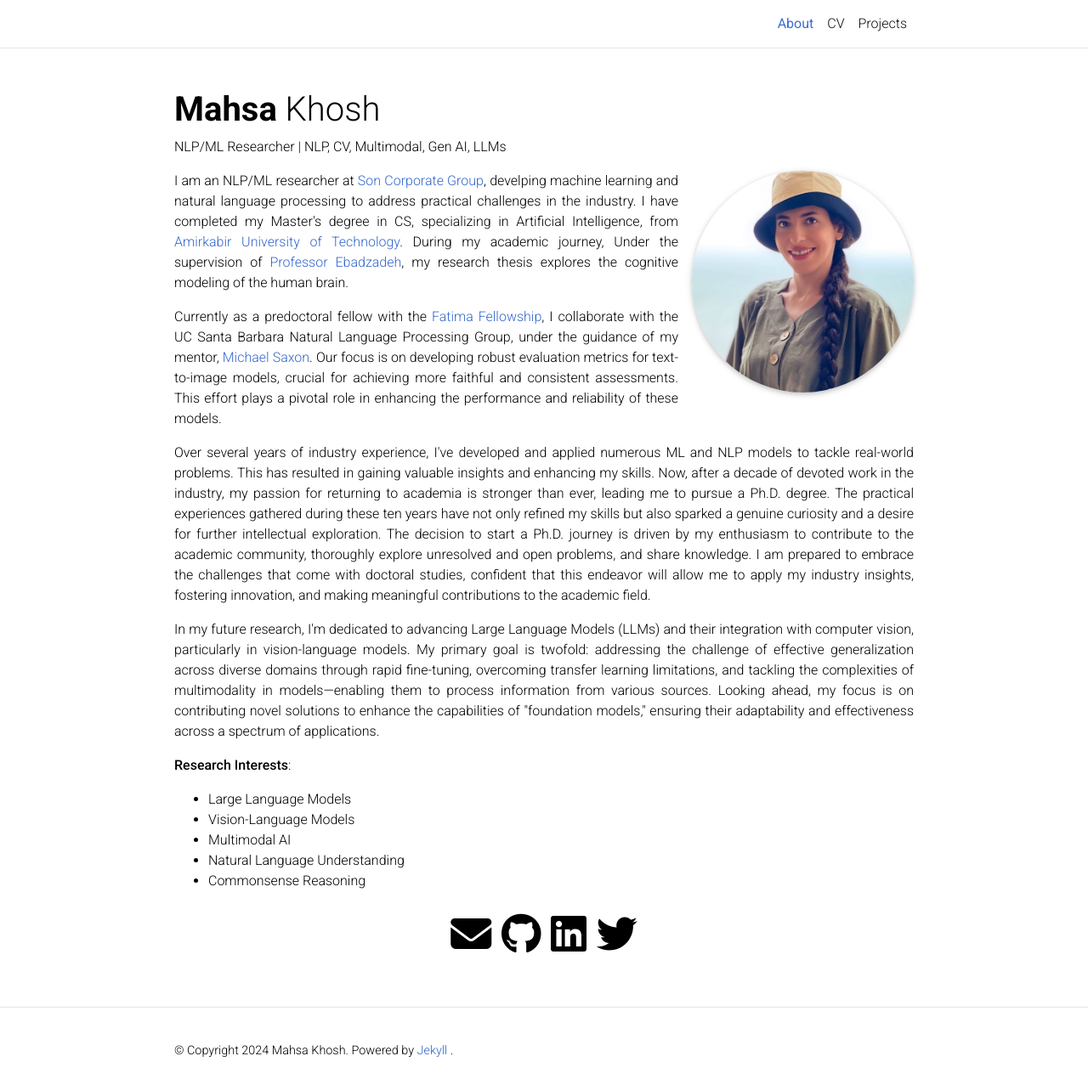
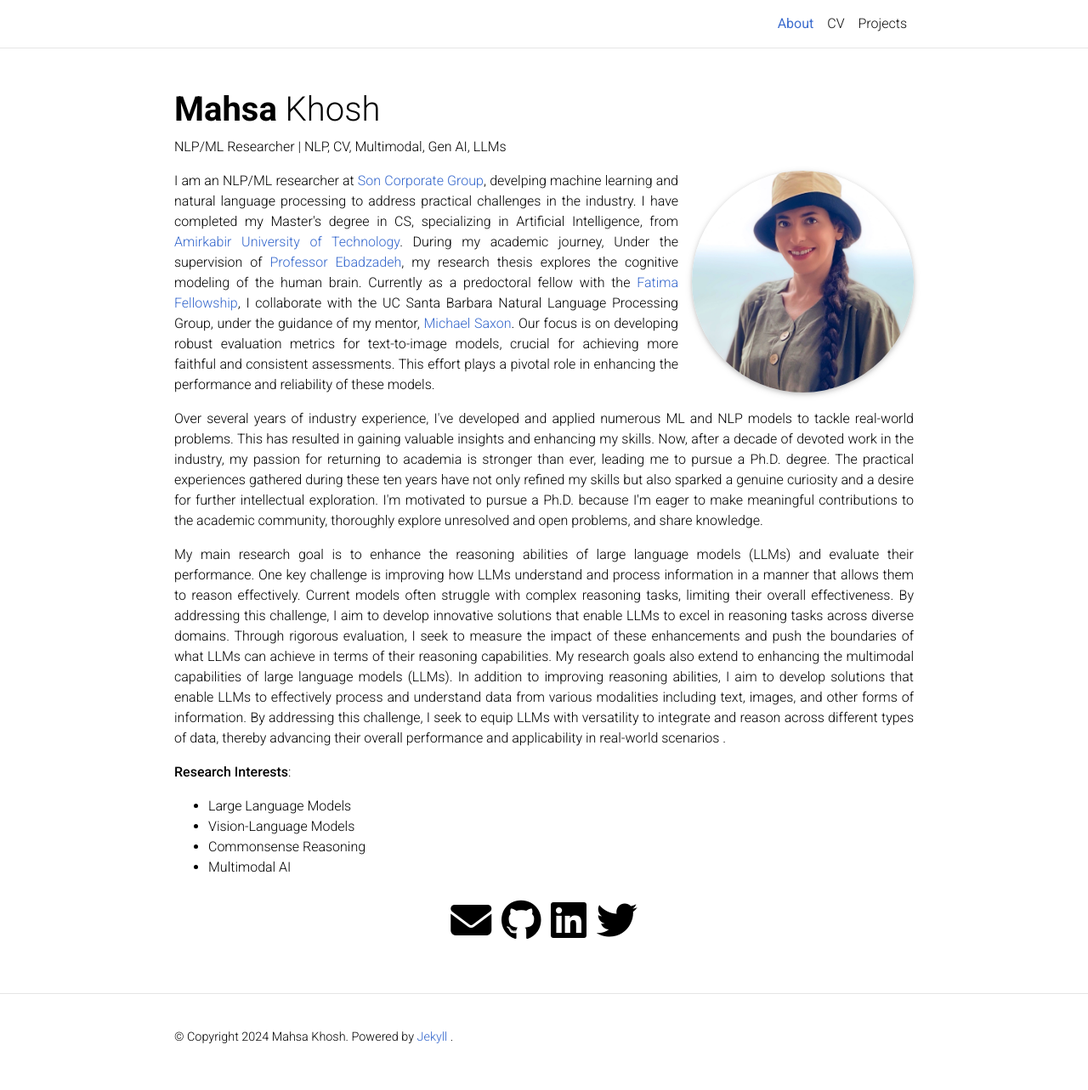
Before and after one commit to Arenaa/arenaa.github.io, a Jekyll site: the page built from _pages/about.md, in a window 1280 px wide and 1288 px high. Shown: the top 1283 px of the window at 85% size. Built offline with Jekyll 4.4.1, drawn with Linux system fonts in a browser that asks for light colours; comment, search, counter and statistics services are not loaded; a style sheet for code colours, icons or effects is not loaded.

Commit message:
update about section

```diff
--- a/_pages/about.md
+++ b/_pages/about.md
@@ -25,13 +25,13 @@ social: true  # includes social icons at the bottom of the page
 
 <div style="text-align: justify;">
 
-  <p>I am an NLP/ML researcher at <a href="https://son-global.com/">Son Corporate Group</a>, develping machine learning and natural language processing to address practical challenges in the industry. I have completed my Master's degree in CS, specializing in Artificial Intelligence, from <a href="https://aut.ac.ir/en">Amirkabir University of Technology</a>. During my academic journey, Under the supervision of <a href="https://aut.ac.ir/cv/2130/MOHAMMAD-MEHDI-EBADZADEH">Professor Ebadzadeh</a>, my research thesis explores the cognitive modeling of the human brain.</p>
+  <p>I am an NLP/ML researcher at <a href="https://son-global.com/">Son Corporate Group</a>, develping machine learning and natural language processing to address practical challenges in the industry. I have completed my Master's degree in CS, specializing in Artificial Intelligence, from <a href="https://aut.ac.ir/en">Amirkabir University of Technology</a>. During my academic journey, Under the supervision of <a href="https://aut.ac.ir/cv/2130/MOHAMMAD-MEHDI-EBADZADEH">Professor Ebadzadeh</a>, my research thesis explores the cognitive modeling of the human brain. Currently as a predoctoral fellow with the <a href="https://www.fatimafellowship.com"> Fatima Fellowship</a>, I collaborate with the UC Santa Barbara Natural Language Processing Group, under the guidance of my mentor,<a href="https://saxon.me/">  Michael Saxon</a>. Our focus is on developing robust evaluation metrics for text-to-image models, crucial for achieving more faithful and consistent assessments. This effort plays a pivotal role in enhancing the performance and reliability of these models.</p>
 
-  <p>Currently as a predoctoral fellow with the <a href="https://www.fatimafellowship.com"> Fatima Fellowship</a>, I collaborate with the UC Santa Barbara Natural Language Processing Group, under the guidance of my mentor,<a href="https://saxon.me/">  Michael Saxon</a>. Our focus is on developing robust evaluation metrics for text-to-image models, crucial for achieving more faithful and consistent assessments. This effort plays a pivotal role in enhancing the performance and reliability of these models.</p>
+  <p>Over several years of industry experience, I've developed and applied numerous ML and NLP models to tackle real-world problems. This has resulted in gaining valuable insights and enhancing my skills. Now, after a decade of devoted work in the industry, my passion for returning to academia is stronger than ever, leading me to pursue a Ph.D. degree. The practical experiences gathered during these ten years have not only refined  my skills but also sparked a genuine curiosity and a desire for further intellectual exploration. I'm motivated to pursue a Ph.D. because I'm eager to make meaningful contributions to the academic community, thoroughly explore unresolved and open problems, and share knowledge.</p>
 
-  <p>Over several years of industry experience, I've developed and applied numerous ML and NLP models to tackle real-world problems. This has resulted in gaining valuable insights and enhancing my skills. Now, after a decade of devoted work in the industry, my passion for returning to academia is stronger than ever, leading me to pursue a Ph.D. degree. The practical experiences gathered during these ten years have not only refined  my skills but also sparked a genuine curiosity and a desire for further intellectual exploration. The decision to start a Ph.D. journey is driven by my enthusiasm to contribute to the academic community, thoroughly explore unresolved and open problems, and share knowledge. I am prepared to embrace the challenges that come with doctoral studies, confident that this endeavor will allow me to apply my industry insights, fostering innovation, and making meaningful contributions to the academic field.</p>
-
-  <p>In my future research, I'm dedicated to advancing Large Language Models (LLMs) and their integration with computer vision, particularly in vision-language models. My primary goal is twofold: addressing the challenge of effective generalization across diverse domains through rapid fine-tuning, overcoming transfer learning limitations, and tackling the complexities of multimodality in models—enabling them to process information from various sources. Looking ahead, my focus is on contributing novel solutions to enhance the capabilities of "foundation models," ensuring their adaptability and effectiveness across a spectrum of applications.</p>
+  <p>My main research goal is to enhance the reasoning abilities of large language models (LLMs) and evaluate their performance. One key challenge is improving how LLMs understand and process information in a manner that allows them to reason effectively. Current models often struggle with complex reasoning tasks, limiting their overall effectiveness. By addressing this challenge, I aim to develop innovative solutions that enable LLMs to excel in reasoning tasks across diverse domains. Through rigorous evaluation, I seek to measure the impact of these enhancements and push the boundaries of what LLMs can achieve in terms of their reasoning capabilities.
+  My research goals also extend to enhancing the multimodal capabilities of large language models (LLMs). In addition to improving reasoning abilities, I aim to develop solutions that enable LLMs to effectively process and understand data from various modalities including text, images, and other forms of information. By addressing this challenge, I seek to equip LLMs with versatility to integrate and reason across different types of data, thereby advancing their overall performance and applicability in real-world scenarios
+.</p>
 
 
 
@@ -39,8 +39,7 @@ social: true  # includes social icons at the bottom of the page
     <ul>
         <li>Large Language Models</li>
         <li>Vision-Language Models</li>
+        <li>Commonsense Reasoning</li>
         <li>Multimodal AI</li>
-        <li>Natural Language Understanding</li>
-        <li>Commonsense Reasoning</li>
     </ul>
 </div>
```
